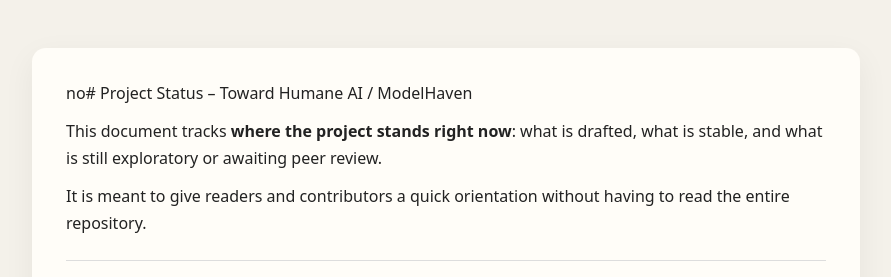
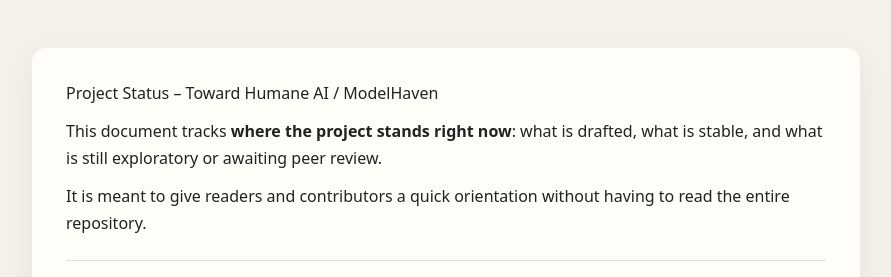
Before and after one commit to MartijnBruzzese/ModelHaven-Studio, a Jekyll site: the page built from STATUS.md, in a window 1280 px wide and 900 px high. Shown: the top 277 px of the window, without its empty margins (194-1085 px from the left). Built offline with Jekyll 4.4.1, drawn with Linux system fonts in a browser that asks for light colours; our own code applies the rules of GitHub Pages for plain Markdown files.

```diff
--- a/STATUS.md
+++ b/STATUS.md
@@ -1,4 +1,10 @@
-no# Project Status – Toward Humane AI / ModelHaven
+---
+layout: default
+title: status
+---
+
+
+Project Status – Toward Humane AI / ModelHaven
 
 This document tracks **where the project stands right now**: what is drafted, what is stable, and what is still exploratory or awaiting peer review.
 
```
